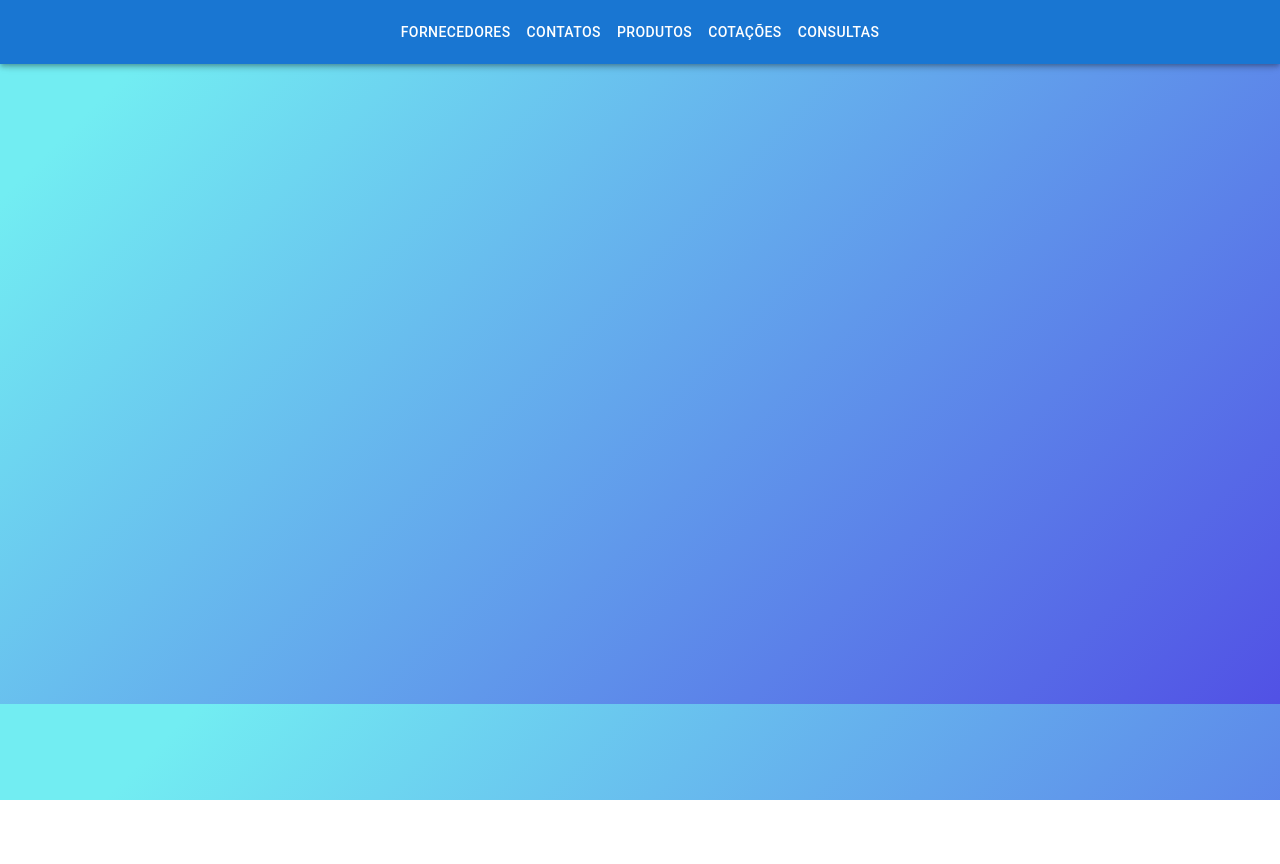
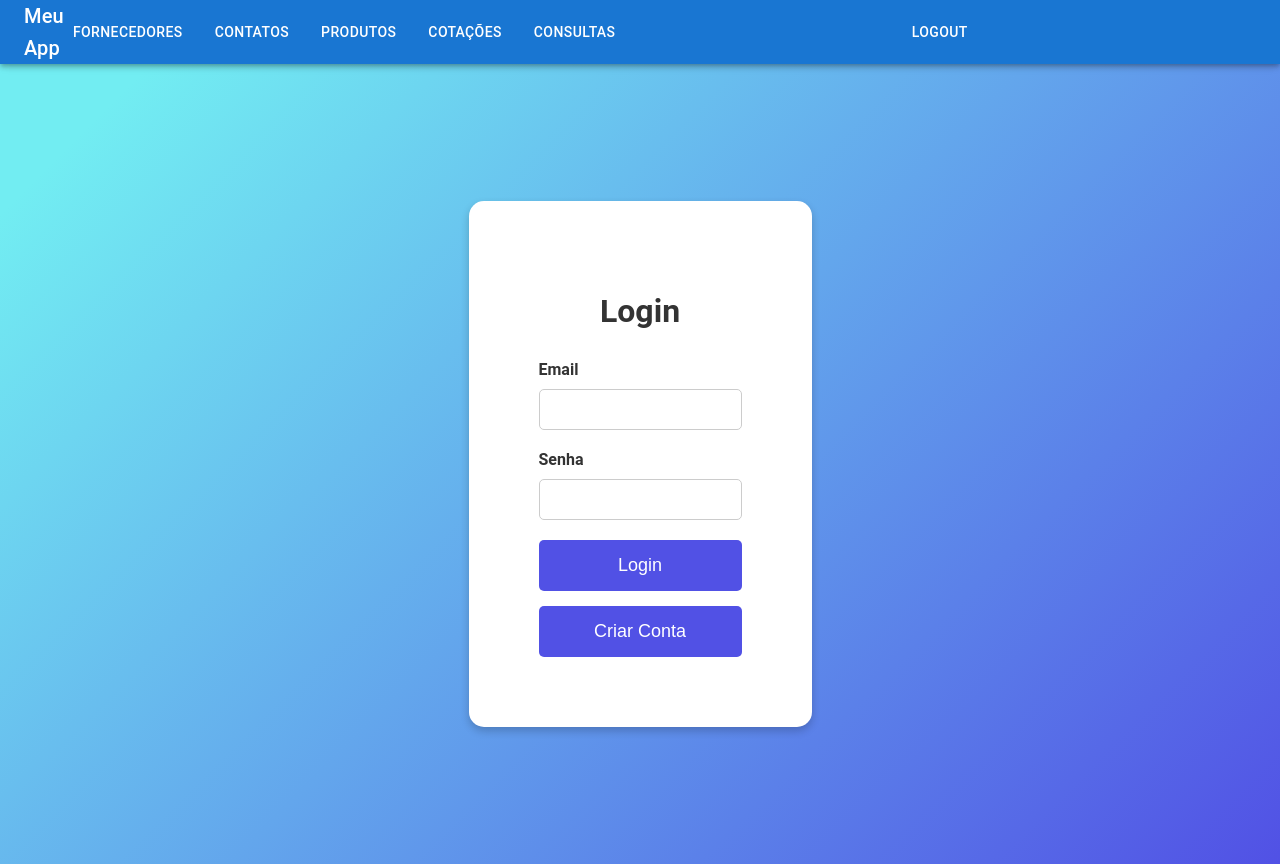
Before and after one commit to EstevezCodando/controledefornecedores, a React (Create React App) app: page /login in a window 1280 px wide. Before the commit the page ends 800 px from the top, so only its background shows below. Built offline with nearby package versions, Linux system fonts and the light colour scheme; no server answers; sample sign-in values are in the browser's storage.

Commit message:
Login, Rotas, e navbar

```diff
--- a/package.json
+++ b/package.json
@@ -18,7 +18,7 @@
     "react-dom": "^18.3.1",
     "react-hook-form": "^7.52.0",
     "react-number-format": "^5.4.0",
-    "react-router-dom": "^5.3.4",
+    "react-router-dom": "^6.24.0",
     "react-scripts": "5.0.1",
     "styled-components": "^5.3.11",
     "web-vitals": "^2.1.4"
--- a/src/App.jsx
+++ b/src/App.jsx
@@ -1,36 +1,88 @@
-import React from "react";
-import { BrowserRouter as Router, Route, Switch } from "react-router-dom";
-import { Container, Box } from "@mui/material";
+import React, { useState, useEffect } from "react";
+import {
+  BrowserRouter as Router,
+  Routes,
+  Route,
+  Navigate,
+} from "react-router-dom";
+import { getUser, authLogout } from "./utils/auth";
+import NavBar from "./components/NavBar/NavBar";
 import SupplierPage from "./pages/SupplierPage";
 import ContactsPage from "./pages/ContactsPage";
 import ProductsPage from "./pages/ProductsPage";
 import QuotationsPage from "./pages/QuotationsPage";
 import ViewQuotationsPage from "./pages/ViewQuotationsPage";
+import Login from "./pages/Login";
+import ProtectedRoute from "./components/ProtectedRoute";
 import GlobalStyle from "./styles/GlobalStyles";
-import NavBar from "./components/NavBar/NavBar";
 
 const App = () => {
+  const [user, setUser] = useState(null);
+
+  useEffect(() => {
+    const currentUser = getUser();
+    setUser(currentUser);
+  }, []);
+
+  const handleLogout = (navigate) => {
+    authLogout(navigate);
+    setUser(null);
+  };
+
   return (
-    <Router>
+    <>
       <GlobalStyle />
-      <NavBar />
-      <Container>
-        <Box
-          display="flex"
-          justifyContent="center"
-          alignItems="center"
-          minHeight="80vh"
-        >
-          <Switch>
-            <Route path="/suppliers" component={SupplierPage} />
-            <Route path="/contacts" component={ContactsPage} />
-            <Route path="/products" component={ProductsPage} />
-            <Route path="/quotations" component={QuotationsPage} />
-            <Route path="/view-quotations" component={ViewQuotationsPage} />
-          </Switch>
-        </Box>
-      </Container>
-    </Router>
+      <Router>
+        {user && <NavBar user={user} onLogout={handleLogout} />}
+        <Routes>
+          <Route path="/login" element={<Login setUser={setUser} />} />
+          <Route
+            path="/suppliers"
+            element={
+              <ProtectedRoute user={user}>
+                <SupplierPage />
+              </ProtectedRoute>
+            }
+          />
+          <Route
+            path="/contacts"
+            element={
+              <ProtectedRoute user={user}>
+                <ContactsPage />
+              </ProtectedRoute>
+            }
+          />
+          <Route
+            path="/products"
+            element={
+              <ProtectedRoute user={user}>
+                <ProductsPage />
+              </ProtectedRoute>
+            }
+          />
+          <Route
+            path="/quotations"
+            element={
+              <ProtectedRoute user={user}>
+                <QuotationsPage />
+              </ProtectedRoute>
+            }
+          />
+          <Route
+            path="/view-quotations"
+            element={
+              <ProtectedRoute user={user}>
+                <ViewQuotationsPage />
+              </ProtectedRoute>
+            }
+          />
+          <Route
+            path="*"
+            element={<Navigate to={user ? "/suppliers" : "/login"} />}
+          />
+        </Routes>
+      </Router>
+    </>
   );
 };
 
--- a/src/components/NavBar/NavBar.jsx
+++ b/src/components/NavBar/NavBar.jsx
@@ -1,13 +1,28 @@
 import React from "react";
-import { useLocation, Link } from "react-router-dom";
-import { NavBarContainer, NavToolbar, NavButton } from "./NavBar.styles";
+import { useLocation, Link, useNavigate } from "react-router-dom";
+import { Typography, Box } from "@mui/material";
+import {
+  NavBarContainer,
+  NavToolbar,
+  NavButton,
+  LogoutButton,
+} from "./NavBar.styles";
 
-const NavBar = () => {
+const NavBar = ({ user, onLogout }) => {
   const location = useLocation();
+  const navigate = useNavigate();
+
+  const handleLogout = () => {
+    onLogout(navigate);
+  };
 
   return (
     <NavBarContainer>
       <NavToolbar>
+        <Typography variant="h6" sx={{ flexGrow: 1 }}>
+          Meu App
+        </Typography>
+        <Box sx={{ display: "flex", justifyContent: "center", gap: 2 }}>
           <NavButton
             component={Link}
             to="/suppliers"
@@ -43,6 +58,8 @@ const NavBar = () => {
           >
             Consultas
           </NavButton>
+        </Box>
+        <LogoutButton onClick={handleLogout}>Logout</LogoutButton>
       </NavToolbar>
     </NavBarContainer>
   );
--- a/src/components/NavBar/NavBar.styles.js
+++ b/src/components/NavBar/NavBar.styles.js
@@ -1,4 +1,4 @@
-import { AppBar, Button, Toolbar } from "@mui/material";
+import { AppBar, Button, Toolbar, Box } from "@mui/material";
 import styled from "styled-components";
 
 export const NavBarContainer = styled(AppBar)`
@@ -14,17 +14,21 @@ export const NavBarContainer = styled(AppBar)`
 export const NavToolbar = styled(Toolbar)`
   display: flex;
   justify-content: center;
+  flex-wrap: nowrap; /* Alterado para evitar quebra de linha */
+  padding: 0 20px;
+
   @media (max-width: 600px) {
     flex-direction: column;
+    padding: 10px 0;
   }
 `;
 
 export const NavButton = styled(Button)`
   color: #ffffff !important;
-  margin: 0 10px;
+  margin: 0 15px; /* Ajustado para espaçamento adequado */
   padding: 12px 25px;
   transition: background-color 0.3s, transform 0.3s;
-  font-size: 1.1rem;
+  font-size: 1rem; /* Ajustado o tamanho da fonte */
   font-weight: 700;
   text-transform: uppercase;
   &:hover {
@@ -35,3 +39,20 @@ export const NavButton = styled(Button)`
     background-color: #1976d2;
   }
 `;
+
+export const LogoutButton = styled(Button)`
+  color: #ffffff !important;
+  padding: 12px 25px;
+  transition: background-color 0.3s, transform 0.3s;
+  font-size: 1rem;
+  font-weight: 50;
+  text-transform: uppercase;
+  &:hover {
+    background-color: #1976d2;
+    transform: scale(1.05);
+  }
+  &.active {
+    background-color: #1976d2;
+  }
+  margin-left: auto; /* Posiciona o botão de logout no canto direito */
+`;
--- /dev/null
+++ b/src/components/ProtectedRoute.jsx
@@ -0,0 +1,12 @@
+import React from "react";
+import { Navigate } from "react-router-dom";
+
+const ProtectedRoute = ({ user, children }) => {
+  if (!user) {
+    return <Navigate to="/login" />;
+  }
+
+  return children;
+};
+
+export default ProtectedRoute;
--- a/src/firebase/config.js
+++ b/src/firebase/config.js
@@ -14,7 +14,8 @@ const firebaseConfig = {
 
 // Inicializar Firebase
 const app = initializeApp(firebaseConfig);
+const auth = getAuth(app);
 
 // Exportar serviços do Firebase
 export const db = getFirestore(app);
-export const auth = getAuth(app);
+export { auth };
--- /dev/null
+++ b/src/pages/Login.jsx
@@ -0,0 +1,110 @@
+import React, { useState } from "react";
+import { useNavigate } from "react-router-dom";
+import { authLogin, authSignUp } from "../utils/auth";
+import "../styles/Login.css";
+
+const Login = ({ setUser }) => {
+  const [showSignUp, setShowSignUp] = useState(false);
+  const [email, setEmail] = useState("");
+  const [password, setPassword] = useState("");
+  const [message, setMessage] = useState("");
+  const navigate = useNavigate();
+
+  const handleLogin = async (e) => {
+    e.preventDefault();
+    const { message, user } = await authLogin(email, password);
+    if (user) {
+      setUser(user);
+      navigate("/suppliers");
+    } else {
+      setMessage(message);
+    }
+  };
+
+  const handleSignUp = async (e) => {
+    e.preventDefault();
+    const { message, user } = await authSignUp(email, password);
+    if (user) {
+      setUser(user);
+      navigate("/suppliers");
+    } else {
+      setMessage(message);
+    }
+  };
+
+  return (
+    <div className="background">
+      <div className="login-container">
+        {!showSignUp ? (
+          <form onSubmit={handleLogin}>
+            <h1>Login</h1>
+            <div className="input-group">
+              <label htmlFor="email">Email</label>
+              <input
+                type="email"
+                id="email"
+                value={email}
+                onChange={(e) => setEmail(e.target.value)}
+                required
+              />
+            </div>
+            <div className="input-group">
+              <label htmlFor="password">Senha</label>
+              <input
+                type="password"
+                id="password"
+                value={password}
+                onChange={(e) => setPassword(e.target.value)}
+                required
+              />
+            </div>
+            <button type="submit">Login</button>
+            <button
+              type="button"
+              className="switch"
+              onClick={() => setShowSignUp(true)}
+            >
+              Criar Conta
+            </button>
+            {message && <p className="error-message">{message}</p>}
+          </form>
+        ) : (
+          <form onSubmit={handleSignUp}>
+            <h1>Criar Conta</h1>
+            <div className="input-group">
+              <label htmlFor="email">Email</label>
+              <input
+                type="email"
+                id="email"
+                value={email}
+                onChange={(e) => setEmail(e.target.value)}
+                required
+              />
+            </div>
+            <div className="input-group">
+              <label htmlFor="password">Senha</label>
+              <input
+                type="password"
+                id="password"
+                value={password}
+                onChange={(e) => setPassword(e.target.value)}
+                required
+              />
+            </div>
+            <button type="submit">Criar Conta</button>
+            <button
+              type="button"
+              className="switch"
+              onClick={() => setShowSignUp(false)}
+            >
+              Voltar para Login
+            </button>
+            {message && <p className="error-message">{message}</p>}
+          </form>
+        )}
+      </div>
+    </div>
+  );
+};
+
+export default Login;
--- /dev/null
+++ b/src/styles/Login.css
@@ -0,0 +1,71 @@
+.background {
+  display: flex;
+  justify-content: center;
+  align-items: center;
+  width: 100%;
+  height: 100vh;
+}
+
+.login-container {
+  background-color: #ffffff;
+  padding: 70px;
+  border-radius: 15px;
+  box-shadow: 0 4px 8px rgba(0, 0, 0, 0.2);
+  width: 100%;
+  max-width: 800px;
+  text-align: center;
+}
+
+.login-container h1 {
+  margin-bottom: 30px;
+  color: #333;
+}
+
+.input-group {
+  margin-bottom: 20px;
+  text-align: left;
+}
+
+.input-group label {
+  display: block;
+  margin-bottom: 10px;
+  font-weight: bold;
+  color: #333;
+}
+
+.input-group input {
+  width: 100%;
+  padding: 12px;
+  border: 1px solid #ccc;
+  border-radius: 5px;
+  box-sizing: border-box;
+}
+
+button {
+  width: 100%;
+  padding: 15px;
+  background-color: #5151e5;
+  color: #ffffff;
+  border: none;
+  border-radius: 5px;
+  cursor: pointer;
+  font-size: 18px;
+}
+
+button:hover {
+  background-color: #3a3abf;
+}
+
+.switch {
+  margin-top: 15px;
+}
+
+.error-message {
+  color: red;
+  margin-top: 15px;
+}
+
+.success-message {
+  color: green;
+  margin-top: 15px;
+}
--- /dev/null
+++ b/src/utils/auth.jsx
@@ -0,0 +1,96 @@
+import {
+  signInWithEmailAndPassword,
+  createUserWithEmailAndPassword,
+  sendEmailVerification,
+  signOut,
+} from "firebase/auth";
+import { auth } from "../firebase/config";
+
+const authLogin = async (email, password) => {
+  try {
+    const response = await signInWithEmailAndPassword(auth, email, password);
+    const user = response.user;
+    if (user.emailVerified) {
+      window.localStorage.setItem("user", JSON.stringify(user));
+      return { message: "", user };
+    } else {
+      await sendEmailVerification(user);
+      return {
+        message: "Confirme seu e-mail antes de fazer login!",
+        user: null,
+      };
+    }
+  } catch (e) {
+    return { message: handleFirebaseError(e), user: null };
+  }
+};
+
+const authSignUp = async (email, password) => {
+  try {
+    const userCredential = await createUserWithEmailAndPassword(
+      auth,
+      email,
+      password
+    );
+    const user = userCredential.user;
+    await sendEmailVerification(user);
+    return {
+      message: "Conta criada com sucesso! Por favor, verifique seu email.",
+      user,
+    };
+  } catch (e) {
+    return { message: handleFirebaseError(e), user: null };
+  }
+};
+
+const authLogout = async (navigate) => {
+  await signOut(auth);
+  window.localStorage.removeItem("user");
+  navigate("/login"); // Redirecionar para a tela de login
+};
+
+const getUser = () => {
+  try {
+    return JSON.parse(window.localStorage.getItem("user"));
+  } catch (e) {
+    return null;
+  }
+};
+
+const isLoggedIn = (navigate) => {
+  const user = window.localStorage.getItem("user");
+  const route = window.location.pathname;
+
+  if (user) {
+    if (route === "/login") {
+      navigate("/suppliers");
+    } else {
+      return;
+    }
+  } else {
+    navigate("/login");
+  }
+};
+
+const handleFirebaseError = (error) => {
+  switch (error.code) {
+    case "auth/invalid-email":
+      return "E-mail inválido.";
+    case "auth/user-disabled":
+      return "Usuário desativado.";
+    case "auth/user-not-found":
+      return "Usuário não encontrado.";
+    case "auth/wrong-password":
+      return "Senha incorreta.";
+    case "auth/email-already-in-use":
+      return "E-mail já está em uso.";
+    case "auth/weak-password":
+      return "A senha é muito fraca.";
+    case "auth/too-many-requests":
+      return "Muitas tentativas. Tente novamente mais tarde.";
+    default:
+      return "Erro desconhecido. Tente novamente.";
+  }
+};
+
+export { authLogin, authSignUp, authLogout, getUser, isLoggedIn };
```
Also changed, not shown: 1 other file (tests, documents, lock files or other folders). Lines whose indentation alone changed are shown as unchanged.
